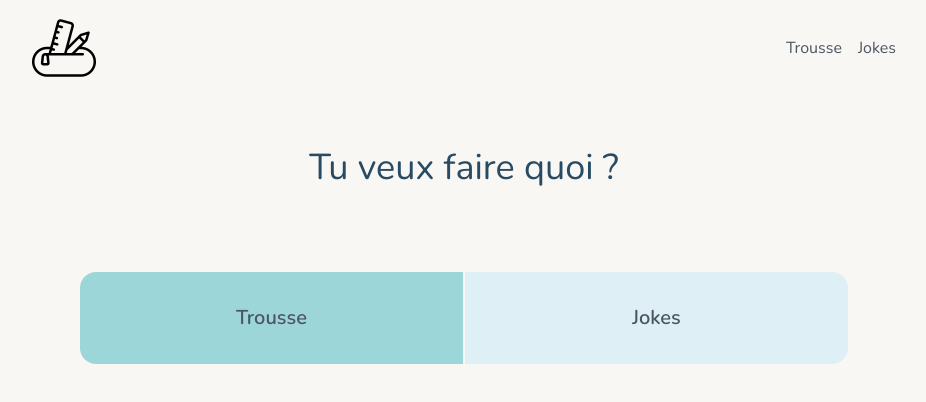
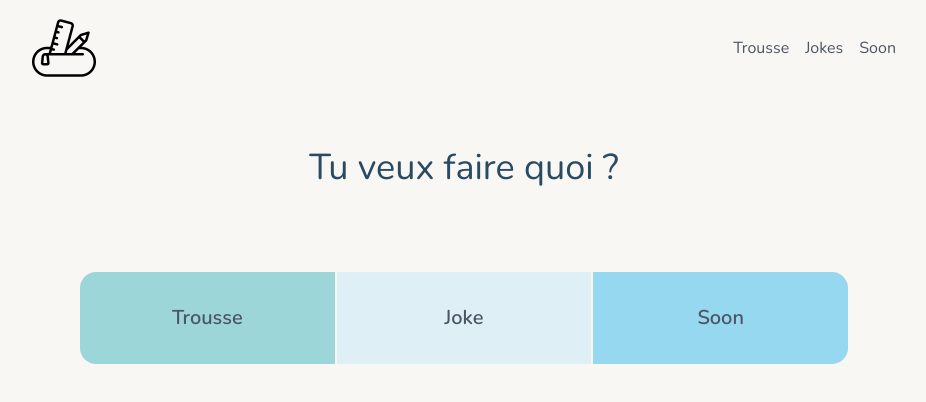
Before and after one commit to Manoz/trousse-ou-dard, a Vue app: page / in a window 1280 px wide. Shown: the top 402 px of the page, without its empty margins (176-1102 px from the left). Built offline with nearby package versions, Linux system fonts and the light colour scheme.

Commit message:
Fix colors

```diff
--- a/src/App.vue
+++ b/src/App.vue
@@ -6,17 +6,24 @@
       </RouterLink>
 
       <nav class="ml-auto flex gap-4 items-center" role="navigation">
-        <!-- <RouterLink class="nav-link" to="/add">Ajouter</RouterLink> -->
         <RouterLink
           class="text-gray-600 hover:text-gray-900 hover:underline transition-colors duration-200"
           to="/trousse"
           >Trousse</RouterLink
         >
+
         <RouterLink
           class="text-gray-600 hover:text-gray-900 hover:underline transition-colors duration-200"
           to="/joke"
         >
-          Jokes</RouterLink
+          Jokes
+        </RouterLink>
+
+        <RouterLink
+          class="text-gray-600 hover:text-gray-900 hover:underline transition-colors duration-200"
+          to="/#"
+        >
+          Soon</RouterLink
         >
       </nav>
     </header>
--- a/src/router/index.js
+++ b/src/router/index.js
@@ -18,12 +18,12 @@ const router = createRouter({
       path: '/joke',
       name: 'joke',
       component: () => import('../views/JokeView.vue')
-    },
-    {
-      path: '/add',
-      name: 'add',
-      component: () => import('../views/AddView.vue')
     }
+    // {
+    //   path: '/add',
+    //   name: 'add',
+    //   component: () => import('../views/AddView.vue')
+    // }
   ]
 })
 
--- a/src/stores/jokes.js
+++ b/src/stores/jokes.js
@@ -40,30 +40,30 @@ export const useJokesStore = defineStore('jokes', () => {
     }
   }
 
-  async function addJoke(newPhrase) {
-    jokes.value.push(newPhrase)
+  // async function addJoke(newPhrase) {
+  //   jokes.value.push(newPhrase)
 
-    await fetch(jsonBinUrl, {
-      method: 'PUT',
-      headers: {
-        'Content-Type': 'application/json',
-        'X-Access-Key': jsonBinAccessKey
-      },
-      body: JSON.stringify({ phrases: jokes.value })
-    })
-      .then((response) => response.json())
-      .then((updatedData) => {
-        console.log('Joke ajoutée:', updatedData.record)
-        jokes.value = updatedData.record
-      })
-      .catch((error) => console.error("Erreur lors de l'ajout de la Joke:", error))
-  }
+  //   await fetch(jsonBinUrl, {
+  //     method: 'PUT',
+  //     headers: {
+  //       'Content-Type': 'application/json',
+  //       'X-Access-Key': jsonBinAccessKey
+  //     },
+  //     body: JSON.stringify({ phrases: jokes.value })
+  //   })
+  //     .then((response) => response.json())
+  //     .then((updatedData) => {
+  //       console.log('Joke ajoutée:', updatedData.record)
+  //       jokes.value = updatedData.record
+  //     })
+  //     .catch((error) => console.error("Erreur lors de l'ajout de la Joke:", error))
+  // }
 
   return {
     jokes,
     loadJokes,
     randomJoke,
-    refreshRandomJoke,
-    addJoke
+    refreshRandomJoke
+    // addJoke
   }
 })
--- a/src/stores/phrases.js
+++ b/src/stores/phrases.js
@@ -40,30 +40,30 @@ export const usePhrasesStore = defineStore('phrases', () => {
     }
   }
 
-  async function addPhrase(newPhrase) {
-    phrases.value.push(newPhrase)
+  // async function addPhrase(newPhrase) {
+  //   phrases.value.push(newPhrase)
 
-    await fetch(jsonBinUrl, {
-      method: 'PUT',
-      headers: {
-        'Content-Type': 'application/json',
-        'X-Access-Key': jsonBinAccessKey
-      },
-      body: JSON.stringify({ phrases: phrases.value })
-    })
-      .then((response) => response.json())
-      .then((updatedData) => {
-        console.log('Phrase ajoutée:', updatedData.record)
-        phrases.value = updatedData.record
-      })
-      .catch((error) => console.error("Erreur lors de l'ajout de la phrase:", error))
-  }
+  //   await fetch(jsonBinUrl, {
+  //     method: 'PUT',
+  //     headers: {
+  //       'Content-Type': 'application/json',
+  //       'X-Access-Key': jsonBinAccessKey
+  //     },
+  //     body: JSON.stringify({ phrases: phrases.value })
+  //   })
+  //     .then((response) => response.json())
+  //     .then((updatedData) => {
+  //       console.log('Phrase ajoutée:', updatedData.record)
+  //       phrases.value = updatedData.record
+  //     })
+  //     .catch((error) => console.error("Erreur lors de l'ajout de la phrase:", error))
+  // }
 
   return {
     phrases,
     loadPhrases,
     randomPhrase,
-    refreshRandomPhrase,
-    addPhrase
+    refreshRandomPhrase
+    // addPhrase
   }
 })
--- a/src/views/HomeView.vue
+++ b/src/views/HomeView.vue
@@ -6,7 +6,7 @@
       </p>
 
       <div class="mt-20">
-        <div class="grid grid-cols-1 gap-0.5 text-center sm:grid-cols-2">
+        <div class="grid grid-cols-1 gap-0.5 text-center sm:grid-cols-3">
           <RouterLink
             to="/trousse"
             class="home-link bg-primaryTrousse focus-visible:outline-primaryTrousse text-gray-600 hover:text-white rounded-tl-xl rounded-tr-xl sm:rounded-tl-2xl sm:rounded-bl-2xl sm:rounded-tr-none sm:rounded-br-none"
@@ -16,9 +16,16 @@
 
           <RouterLink
             to="/joke"
-            class="home-link bg-primaryJokes focus-visible:outline-primaryJokes text-gray-600 hover:text-gray-800 rounded-tr-none sm:rounded-tr-2xl rounded-br-xl sm:rounded-br-2xl rounded-bl-xl sm:rounded-bl-none"
+            class="home-link bg-primaryJokes focus-visible:outline-primaryJokes text-gray-600 hover:text-gray-800"
           >
-            Jokes
+            Joke
+          </RouterLink>
+
+          <RouterLink
+            to="/#"
+            class="home-link bg-primarySoon focus-visible:outline-primarySoon text-gray-600 hover:text-white rounded-tr-none sm:rounded-tr-2xl rounded-br-xl sm:rounded-br-2xl rounded-bl-xl sm:rounded-bl-none"
+          >
+            Soon
           </RouterLink>
         </div>
       </div>
--- a/tailwind.config.js
+++ b/tailwind.config.js
@@ -7,6 +7,7 @@ module.exports = {
       colors: {
         primaryTrousse: '#0fa3b1',
         primaryJokes: '#b5e2fa',
+        primarySoon: '#00a8e8',
         base: '#284b63',
         mainBg: '#f9f7f3'
       },
```
